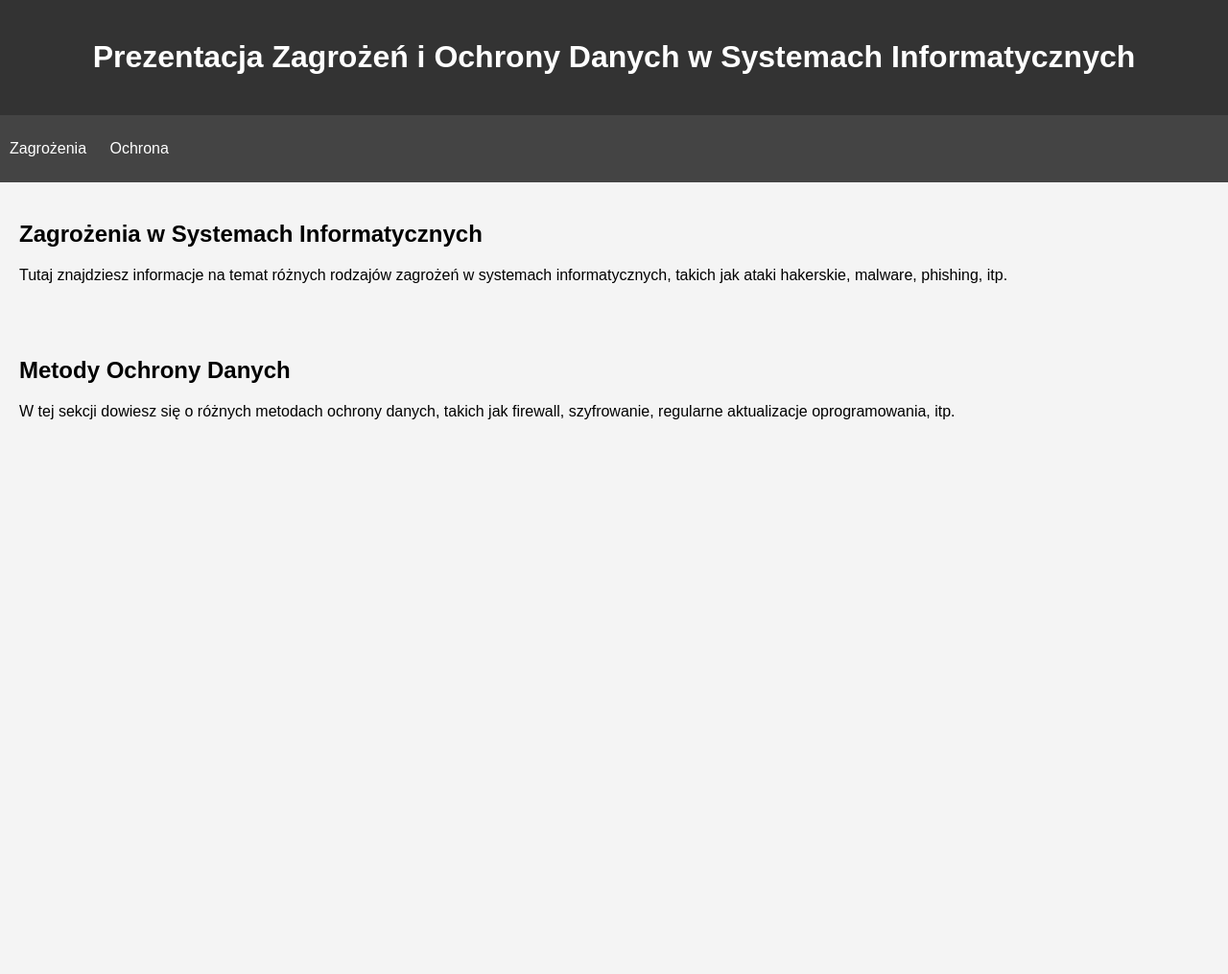
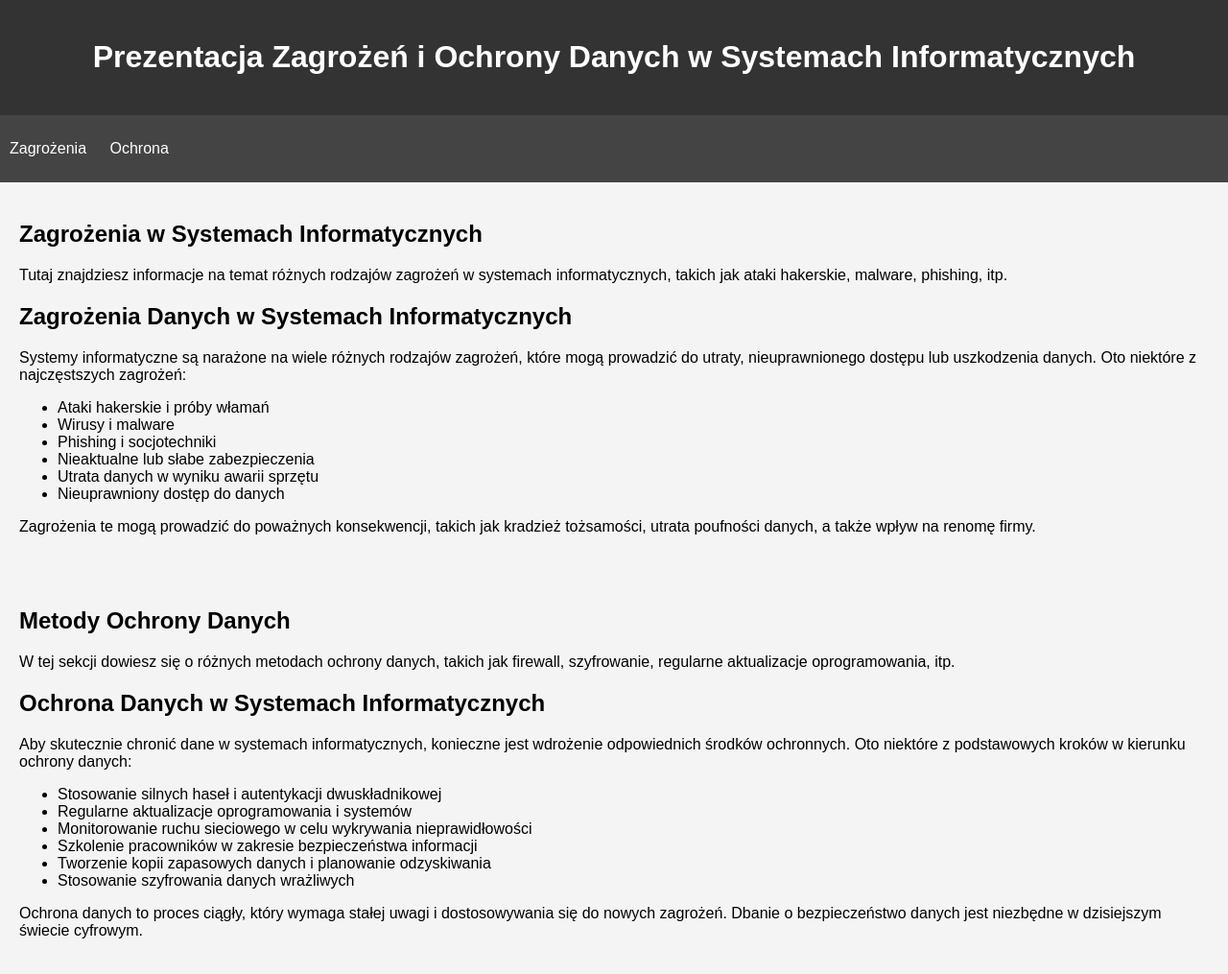
Before and after one commit to karolm43/karolm43.github.io, a plain HTML site: page index.html in a window 1280 px wide. Shown: the whole page at 96% size. Before the commit the page ends 800 px from the top, so only its background shows below. Drawn offline with Linux system fonts and the light colour scheme.

Commit message:
Update index.html
ver 2

```diff
--- a/index.html
+++ b/index.html
@@ -56,11 +56,46 @@
     <div class="content" id="zagrozenia">
         <h2>Zagrożenia w Systemach Informatycznych</h2>
         <p>Tutaj znajdziesz informacje na temat różnych rodzajów zagrożeń w systemach informatycznych, takich jak ataki hakerskie, malware, phishing, itp.</p>
-    </div>
+    <section id="zagrozenia">
+        <h2>Zagrożenia Danych w Systemach Informatycznych</h2>
+        <p>
+            Systemy informatyczne są narażone na wiele różnych rodzajów zagrożeń, które mogą prowadzić do utraty, nieuprawnionego dostępu lub uszkodzenia danych. Oto niektóre z najczęstszych zagrożeń:
+        </p>
+        <ul>
+            <li>Ataki hakerskie i próby włamań</li>
+            <li>Wirusy i malware</li>
+            <li>Phishing i socjotechniki</li>
+            <li>Nieaktualne lub słabe zabezpieczenia</li>
+            <li>Utrata danych w wyniku awarii sprzętu</li>
+            <li>Nieuprawniony dostęp do danych</li>
+        </ul>
+        <p>
+            Zagrożenia te mogą prowadzić do poważnych konsekwencji, takich jak kradzież tożsamości, utrata poufności danych, a także wpływ na renomę firmy.
+        </p>
+    </section>
+	</div>
     <div class="content" id="ochrona">
         <h2>Metody Ochrony Danych</h2>
-        <p>W tej sekcji dowiesz się o różnych metodach ochrony danych, takich jak firewall, szyfrowanie, regularne aktualizacje oprogramowania, itp.</p>
-    </div>
+
+	  <p>W tej sekcji dowiesz się o różnych metodach ochrony danych, takich jak firewall, szyfrowanie, regularne aktualizacje oprogramowania, itp.</p>
+   <section id="ochrona">
+        <h2>Ochrona Danych w Systemach Informatycznych</h2>
+        <p>
+            Aby skutecznie chronić dane w systemach informatycznych, konieczne jest wdrożenie odpowiednich środków ochronnych. Oto niektóre z podstawowych kroków w kierunku ochrony danych:
+        </p>
+        <ul>
+            <li>Stosowanie silnych haseł i autentykacji dwuskładnikowej</li>
+            <li>Regularne aktualizacje oprogramowania i systemów</li>
+            <li>Monitorowanie ruchu sieciowego w celu wykrywania nieprawidłowości</li>
+            <li>Szkolenie pracowników w zakresie bezpieczeństwa informacji</li>
+            <li>Tworzenie kopii zapasowych danych i planowanie odzyskiwania</li>
+            <li>Stosowanie szyfrowania danych wrażliwych</li>
+        </ul>
+        <p>
+            Ochrona danych to proces ciągły, który wymaga stałej uwagi i dostosowywania się do nowych zagrożeń. Dbanie o bezpieczeństwo danych jest niezbędne w dzisiejszym świecie cyfrowym.
+        </p>
+    </section>
+   </div>
 
     <script>
         function showTopic(topic) {
```
